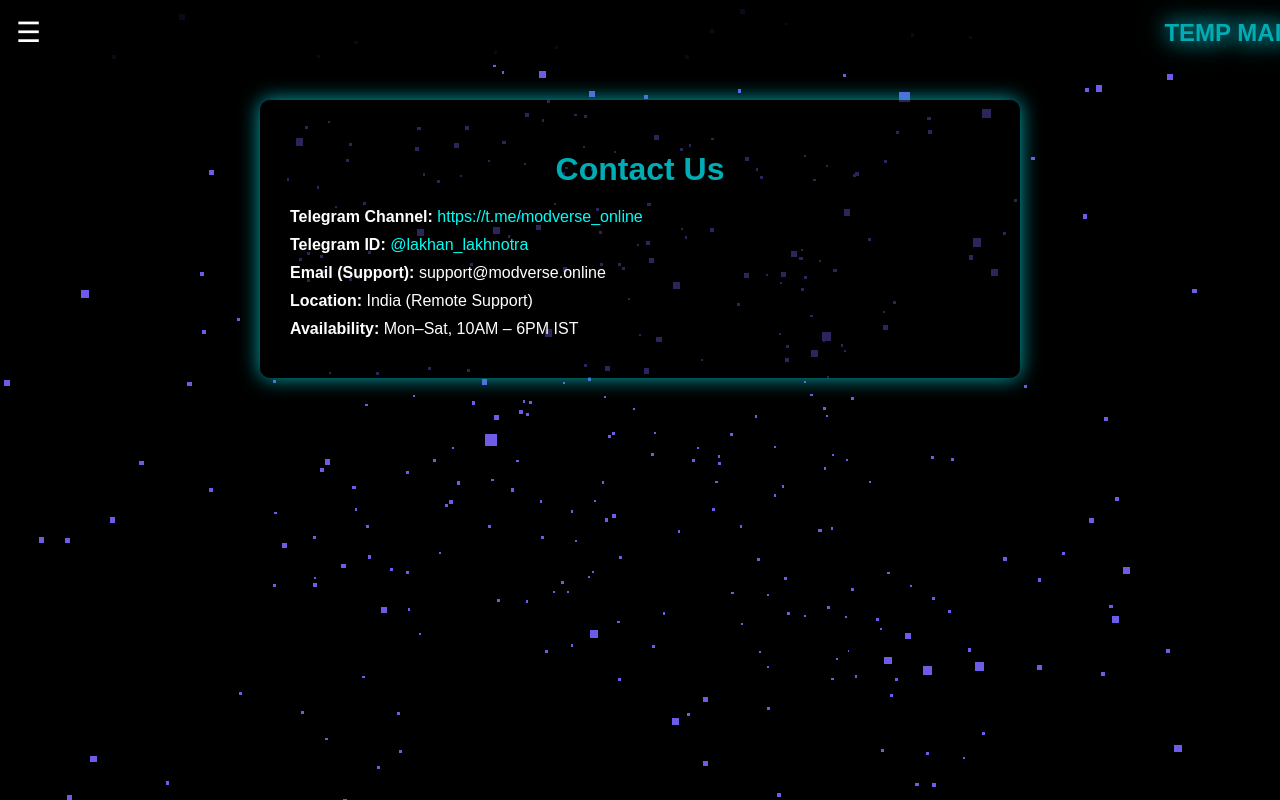
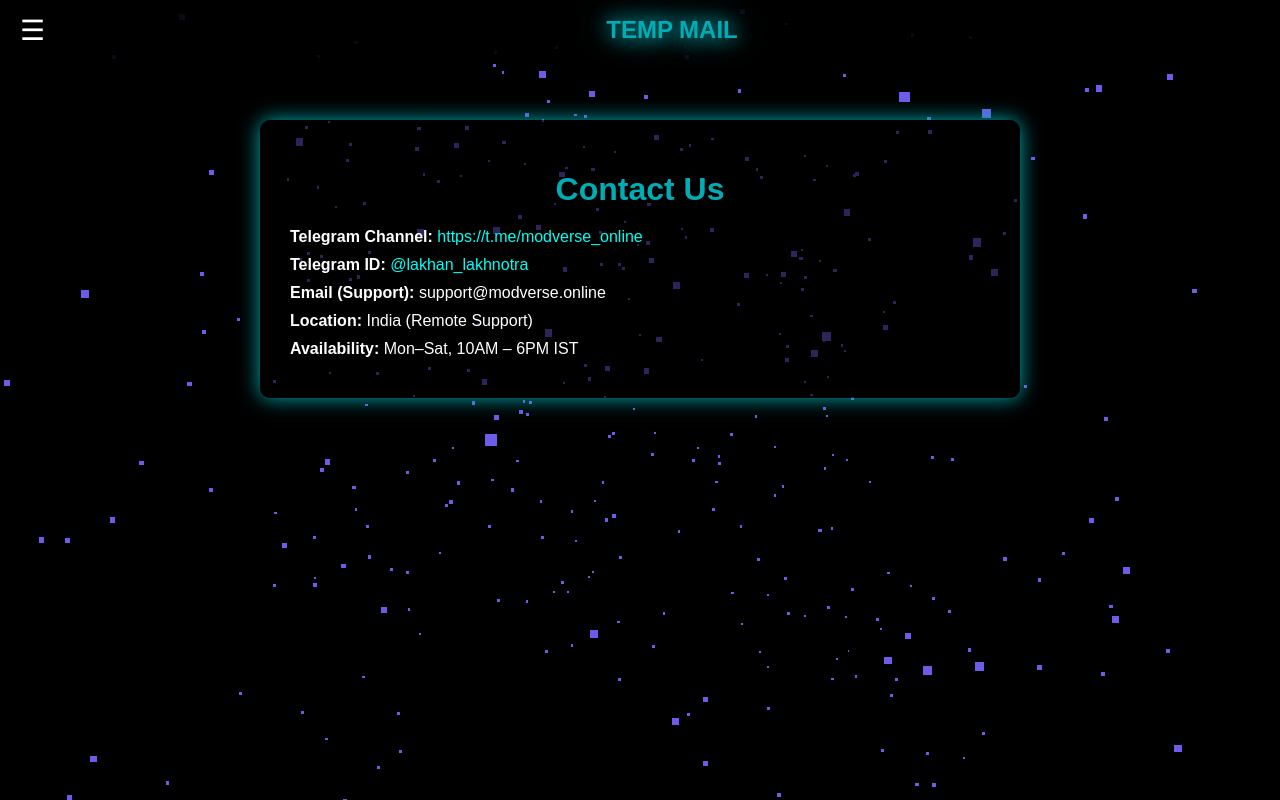
Before and after one commit to Lakhanahir9499/temp-mail, a plain HTML site: page contact.html in a window 1280 px wide. Drawn offline with nearby package versions, Linux system fonts and the light colour scheme; animation ran at ten frames a second.

Commit message:
Update contact.html

```diff
--- a/contact.html
+++ b/contact.html
@@ -2,7 +2,7 @@
 <html lang="en">
 <head>
   <meta charset="UTF-8" />
-  <meta name="viewport" content="width=device-width, initial-scale=1.0" />
+  <meta name="viewport" content="width=device-width, initial-scale=1.0"/>
   <title>Contact - Temp Mail</title>
   <link rel="stylesheet" href="style.css" />
   <link rel="icon" href="/favicon.ico" type="image/x-icon" />
@@ -15,17 +15,19 @@
 
     .header {
       background: rgba(0, 0, 0, 0.9);
-      padding: 1rem;
+      padding: 1rem 2rem;
       position: fixed;
       width: 100%;
       top: 0;
       z-index: 1000;
       display: flex;
-      justify-content: space-between;
+      justify-content: center;
       align-items: center;
     }
 
     .menu-icon {
+      position: absolute;
+      left: 20px;
       font-size: 28px;
       cursor: pointer;
       color: white;
@@ -36,6 +38,7 @@
       font-weight: bold;
       color: #00adb5;
       animation: glow 1.5s infinite alternate;
+      text-align: center;
     }
 
     @keyframes glow {
@@ -80,7 +83,7 @@
 
     .contact-container {
       max-width: 700px;
-      margin: 100px auto;
+      margin: 120px auto 50px auto;
       background: rgba(0, 0, 0, 0.6);
       padding: 30px;
       border-radius: 10px;
@@ -122,6 +125,7 @@
       <li><a href="index.html">Home</a></li>
       <li><a href="contact.html">Contact</a></li>
       <li><a href="https://tempmail.modverse.online/">Tempmail</a></li>
+      <li><a href="https://www.modverse.online/">Modverse</a></li>
     </ul>
   </nav>
 
```
